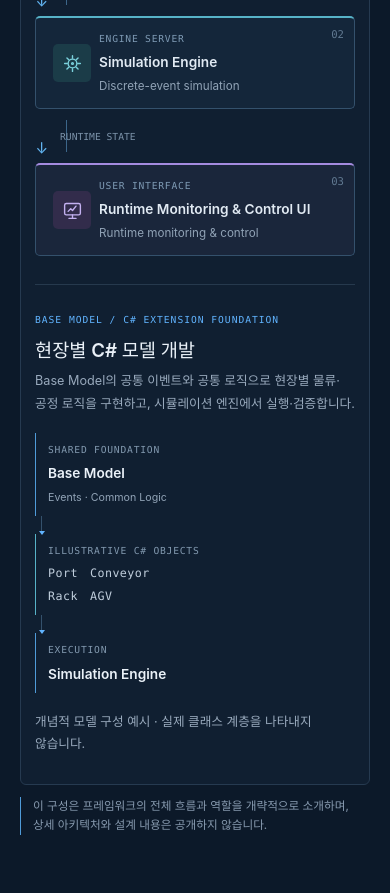
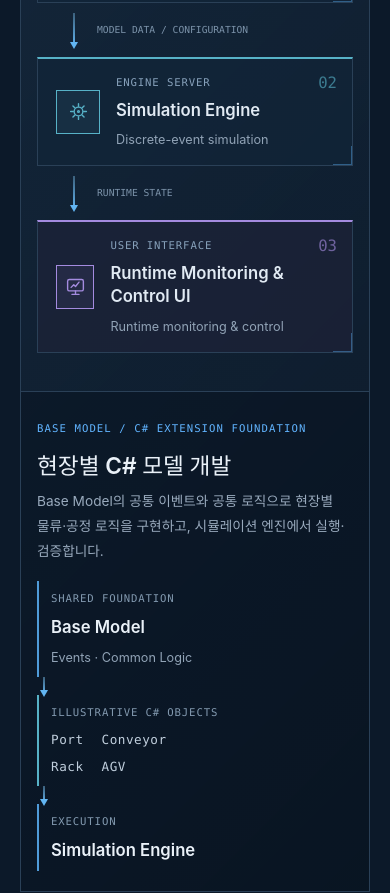
Before and after one commit to kkh3868/My_Portfolio, a React (Vite) app: page / in a window 390 px wide. Shown: the part 3520-4413 px from the top of the page. Built offline with nearby package versions, Linux system fonts and the light colour scheme.

Commit message:
[Fix] 프레임워크 아키텍처 디자인 개선
 - 시스템 구성요소와 Base Model 흐름을 아키텍처 보드로 재구성
 - 반응형 화살표 개선 및 클래스 계층 안내 문구 제거

```diff
--- a/src/App.css
+++ b/src/App.css
@@ -1353,75 +1353,77 @@
 }
 
 .architecture-panel {
-  padding: 20px;
-  background: #101f31;
-  border: 1px solid #263a50;
-  border-radius: 6px;
+  padding: 24px;
+  background:
+    linear-gradient(135deg, rgba(22, 43, 64, 0.6), rgba(11, 24, 39, 0.88)),
+    #101f31;
+  border: 1px solid #2a4057;
 }
 
 .base-model-overview {
-  margin-top: 0;
-  padding: 22px 0 16px;
+  margin: 0 -24px -24px;
+  padding: 24px;
   display: grid;
-  grid-template-columns: minmax(190px, 0.72fr) minmax(0, 1.58fr);
-  align-items: center;
-  gap: 28px;
-  border-top: 1px solid #26394d;
+  grid-template-columns: minmax(230px, 0.78fr) minmax(0, 1.55fr);
+  align-items: center;
+  gap: 36px;
+  background: rgba(5, 15, 27, 0.42);
+  border-top: 1px solid #2a4057;
 }
 
 .base-model-overview__eyebrow {
   color: var(--blue-400);
   font-family: var(--mono);
-  font-size: calc(7px + var(--font-size-increase));
+  font-size: calc(8px + var(--font-size-increase));
   letter-spacing: 0.1em;
 }
 
 .base-model-overview h3 {
-  margin: 7px 0 6px;
+  margin: 10px 0 8px;
   color: #eaf1f8;
-  font-size: calc(16px + var(--font-size-increase));
+  font-size: calc(20px + var(--font-size-increase));
   font-weight: 600;
   line-height: 1.4;
 }
 
 .base-model-overview p {
-  max-width: 420px;
+  max-width: 460px;
   margin: 0;
   color: #99aabd;
-  font-size: calc(10px + var(--font-size-increase));
-  line-height: 1.75;
+  font-size: calc(11px + var(--font-size-increase));
+  line-height: 1.8;
   word-break: keep-all;
 }
 
 .base-model-overview__diagram {
   min-width: 0;
   display: grid;
-  grid-template-columns: minmax(100px, 0.8fr) 24px minmax(145px, 1.2fr) 24px minmax(120px, 1fr);
-  align-items: center;
-  gap: 12px;
+  grid-template-columns: minmax(120px, 0.9fr) 32px minmax(150px, 1.15fr) 32px minmax(130px, 1fr);
+  align-items: center;
+  gap: 14px;
 }
 
 .base-model-stage {
   min-width: 0;
-  min-height: 76px;
-  padding: 10px 0 10px 12px;
+  min-height: 96px;
+  padding: 12px 0 12px 16px;
   display: flex;
   flex-direction: column;
   justify-content: center;
-  gap: 7px;
-  border-left: 1px solid #4f9bd9;
+  gap: 9px;
+  border-left: 2px solid #4f9bd9;
 }
 
 .base-model-stage small {
   color: #8299af;
   font-family: var(--mono);
-  font-size: calc(7px + var(--font-size-increase));
+  font-size: calc(8px + var(--font-size-increase));
   letter-spacing: 0.08em;
 }
 
 .base-model-stage strong {
   color: #eaf1f8;
-  font-size: calc(11px + var(--font-size-increase));
+  font-size: calc(14px + var(--font-size-increase));
   font-weight: 600;
   line-height: 1.35;
   word-break: keep-all;
@@ -1429,7 +1431,7 @@
 
 .base-model-stage > span {
   color: #91a3b6;
-  font-size: calc(8px + var(--font-size-increase));
+  font-size: calc(10px + var(--font-size-increase));
 }
 
 .base-model-stage--objects {
@@ -1441,11 +1443,11 @@
   padding: 0;
   display: grid;
   grid-template-columns: repeat(2, minmax(0, max-content));
-  gap: 5px 12px;
+  gap: 8px 18px;
   list-style: none;
   color: #c1cfdd;
   font-family: var(--mono);
-  font-size: calc(9px + var(--font-size-increase));
+  font-size: calc(10px + var(--font-size-increase));
   letter-spacing: 0.04em;
 }
 
@@ -1454,9 +1456,9 @@
 }
 
 .base-model-overview__arrow {
-  height: 1px;
+  height: 2px;
   position: relative;
-  background: #34516c;
+  background: linear-gradient(90deg, #3c617d, #62b5f2);
 }
 
 .base-model-overview__arrow::after {
@@ -1464,31 +1466,24 @@
   height: 0;
   position: absolute;
   top: 50%;
-  right: -1px;
-  border-top: 3px solid transparent;
-  border-bottom: 3px solid transparent;
-  border-left: 4px solid var(--blue-400);
+  right: -2px;
+  border-top: 4px solid transparent;
+  border-bottom: 4px solid transparent;
+  border-left: 7px solid #62b5f2;
   content: '';
   transform: translateY(-50%);
 }
 
-.base-model-overview__note {
-  grid-column: 1 / -1;
-  justify-self: end;
-  margin: -5px 0 0;
-  color: #71879e;
-  font-size: calc(8px + var(--font-size-increase));
-  text-align: right;
-}
-
 .architecture-panel__header {
   display: flex;
   align-items: center;
   justify-content: space-between;
   color: #8296ab;
   font-family: var(--mono);
-  font-size: calc(8px + var(--font-size-increase));
+  font-size: calc(9px + var(--font-size-increase));
   letter-spacing: 0.1em;
+  padding-bottom: 15px;
+  border-bottom: 1px solid #2a4057;
 }
 
 .architecture-panel__header > span:last-child {
@@ -1506,85 +1501,100 @@
 }
 
 .architecture-flow {
-  padding: 28px 0;
+  padding: 34px 0 38px;
   display: grid;
-  grid-template-columns: minmax(0, 1fr) minmax(105px, 0.45fr) minmax(0, 1fr) minmax(90px, 0.36fr) minmax(0, 1.15fr);
-  align-items: center;
-  gap: 9px;
+  grid-template-columns: minmax(0, 1fr) minmax(100px, 0.4fr) minmax(0, 1fr) minmax(92px, 0.36fr) minmax(0, 1.12fr);
+  align-items: stretch;
+  gap: 14px;
 }
 
 .architecture-node {
-  min-height: 104px;
-  padding: 13px;
+  min-height: 172px;
+  padding: 20px;
   position: relative;
   display: flex;
-  align-items: center;
-  gap: 12px;
-  background: #14263a;
-  border: 1px solid #34516c;
-  border-radius: 5px;
+  flex-direction: column;
+  align-items: flex-start;
+  gap: 18px;
+  background: rgba(18, 37, 57, 0.66);
+  border: 1px solid #2a4057;
+  border-top: 2px solid #4f9bd9;
+}
+
+.architecture-node::after {
+  width: 18px;
+  height: 18px;
+  position: absolute;
+  right: 0;
+  bottom: 0;
+  border-right: 1px solid currentColor;
+  border-bottom: 1px solid currentColor;
+  color: #4f9bd9;
+  content: '';
+  opacity: 0.5;
 }
 
 .architecture-node--server {
-  border-top: 2px solid #4f9bd9;
+  color: #4f9bd9;
 }
 
 .architecture-node--engine {
   border-top-color: #57b2c7;
+  color: #57b2c7;
 }
 
 .architecture-node--ui {
   border-top: 2px solid #a48bdf;
-  background: #1a263b;
+  background: rgba(31, 35, 57, 0.62);
+  color: #a48bdf;
 }
 
 .node-index {
   position: absolute;
-  top: 9px;
-  right: 10px;
-  color: #617991;
-  font-family: var(--mono);
-  font-size: calc(8px + var(--font-size-increase));
+  top: 17px;
+  right: 19px;
+  color: currentColor;
+  font-family: var(--mono);
+  font-size: calc(20px + var(--font-size-increase));
+  font-weight: 500;
+  opacity: 0.62;
 }
 
 .node-icon {
-  width: 38px;
-  height: 38px;
-  flex: 0 0 38px;
+  width: 44px;
+  height: 44px;
   display: grid;
   place-items: center;
-  color: #80c4f6;
-  background: #1c3852;
-  border-radius: 5px;
+  color: inherit;
+  background: rgba(79, 155, 217, 0.08);
+  border: 1px solid currentColor;
 }
 
 .architecture-node--engine .node-icon {
-  color: #7bd1dc;
-  background: #1b3c48;
+  background: rgba(87, 178, 199, 0.08);
 }
 
 .architecture-node--ui .node-icon {
-  color: #c4b1f1;
-  background: #322c4b;
+  background: rgba(164, 139, 223, 0.08);
 }
 
 .node-content {
   min-width: 0;
   display: flex;
   flex-direction: column;
-  gap: 6px;
+  gap: 8px;
 }
 
 .node-content small {
-  color: #7e9ab4;
-  font-family: var(--mono);
-  font-size: calc(7px + var(--font-size-increase));
+  color: #87a1bb;
+  font-family: var(--mono);
+  font-size: calc(8px + var(--font-size-increase));
   letter-spacing: 0.08em;
 }
 
 .node-content strong {
   color: #e1eaf3;
-  font-size: calc(11px + var(--font-size-increase));
+  font-size: calc(14px + var(--font-size-increase));
   font-weight: 600;
   line-height: 1.4;
   word-break: keep-all;
@@ -1592,49 +1602,60 @@
 
 .node-content > span {
   color: #91a3b6;
-  font-size: calc(9px + var(--font-size-increase));
-  line-height: 1.4;
+  font-size: calc(10px + var(--font-size-increase));
+  line-height: 1.5;
   word-break: keep-all;
 }
 
 .flow-connector {
   min-width: 0;
-  position: relative;
   display: flex;
   flex-direction: column;
   align-items: center;
-  gap: 9px;
+  justify-content: center;
+  gap: 13px;
 }
 
 .connector-label {
   color: #7c93aa;
   font-family: var(--mono);
-  font-size: calc(6px + var(--font-size-increase));
+  font-size: calc(7px + var(--font-size-increase));
   line-height: 1.6;
   text-align: center;
 }
 
+.connector-track {
+  width: 100%;
+  height: 2px;
+  position: relative;
+}
+
 .connector-line {
   width: 100%;
-  height: 1px;
-  background: #3c668a;
+  height: 2px;
+  display: block;
+  background: linear-gradient(90deg, #3c617d, #62b5f2);
 }
 
 .connector-arrow {
+  width: 0;
+  height: 0;
   position: absolute;
-  top: 9px;
-  right: -1px;
-  color: #62b5f2;
-  font-size: calc(13px + var(--font-size-increase));
+  top: 50%;
+  right: -2px;
+  border-top: 4px solid transparent;
+  border-bottom: 4px solid transparent;
+  border-left: 7px solid #62b5f2;
+  font-size: 0;
   transform: translateY(-50%);
 }
 
 .architecture-panel-note {
-  margin: 12px 0 0;
-  padding-left: 12px;
-  color: #879aaf;
+  margin: 16px 0 0;
+  padding: 2px 0 2px 14px;
+  color: #91a3b6;
   border-left: 1px solid #4f9bd9;
-  font-size: calc(9px + var(--font-size-increase));
+  font-size: calc(10px + var(--font-size-increase));
   line-height: 1.65;
   word-break: keep-all;
 }
@@ -1897,13 +1918,12 @@
   }
 
   .architecture-flow {
-    grid-template-columns: minmax(0, 1fr) minmax(70px, 0.34fr) minmax(0, 1fr) minmax(65px, 0.3fr) minmax(0, 1.1fr);
-    gap: 6px;
+    grid-template-columns: minmax(0, 1fr) minmax(82px, 0.4fr) minmax(0, 1fr) minmax(78px, 0.36fr) minmax(0, 1.1fr);
+    gap: 10px;
   }
 
   .architecture-node {
-    padding: 11px 9px;
-    gap: 8px;
+    padding: 16px 14px;
   }
 }
 
@@ -1963,48 +1983,59 @@
   }
 
   .architecture-node {
-    min-height: 82px;
-    padding: 14px 17px;
+    min-height: 92px;
+    padding: 16px 18px;
+    flex-direction: row;
+    align-items: center;
+    gap: 16px;
+  }
+
+  .node-index {
+    top: 12px;
+    right: 15px;
+    font-size: calc(13px + var(--font-size-increase));
   }
 
   .flow-connector {
     min-height: 54px;
     display: grid;
-    grid-template-columns: 1fr 20px;
+    grid-template-columns: 16px minmax(0, 1fr);
     align-items: center;
     justify-items: start;
-    gap: 0 12px;
-    padding-left: 25px;
-  }
-
-  .connector-line {
-    width: 1px;
-    height: 32px;
+    gap: 0 14px;
+    padding-left: 30px;
+  }
+
+  .connector-track {
+    width: 2px;
+    height: 34px;
     grid-column: 1;
     grid-row: 1;
     justify-self: start;
     margin-left: 6px;
-    background: #3c668a;
+    background: linear-gradient(180deg, #3c617d, #62b5f2);
+  }
+
+  .connector-line {
+    width: 2px;
+    height: 100%;
+    background: transparent;
   }
 
   .connector-arrow {
     top: auto;
     right: auto;
-    bottom: 4px;
-    left: 0;
-    color: #62b5f2;
-    font-size: 0;
-    transform: rotate(90deg);
-  }
-
-  .connector-arrow::after {
-    content: '→';
-    display: block;
-    font-size: calc(13px + var(--font-size-increase));
+    bottom: -2px;
+    left: 50%;
+    border-top: 7px solid #62b5f2;
+    border-right: 4px solid transparent;
+    border-bottom: 0;
+    border-left: 4px solid transparent;
+    transform: translateX(-50%);
   }
 
   .connector-label {
-    grid-column: 1 / -1;
+    grid-column: 2;
     grid-row: 1;
     text-align: left;
     font-size: calc(7px + var(--font-size-increase));
@@ -2260,7 +2291,8 @@
   }
 
   .base-model-overview {
-    padding: 18px 0 14px;
+    margin: 0 -16px -16px;
+    padding: 20px 16px;
   }
 
   .base-model-overview__diagram {
@@ -2274,27 +2306,22 @@
   }
 
   .base-model-overview__arrow {
-    width: 1px;
+    width: 2px;
     height: 18px;
     margin-left: 6px;
+    background: linear-gradient(180deg, #3c617d, #62b5f2);
   }
 
   .base-model-overview__arrow::after {
     top: auto;
     right: auto;
-    bottom: -1px;
+    bottom: -2px;
     left: 50%;
-    border-top: 4px solid var(--blue-400);
-    border-right: 3px solid transparent;
+    border-top: 7px solid #62b5f2;
+    border-right: 4px solid transparent;
     border-bottom: 0;
-    border-left: 3px solid transparent;
+    border-left: 4px solid transparent;
     transform: translateX(-50%);
-  }
-
-  .base-model-overview__note {
-    justify-self: start;
-    margin-top: 4px;
-    text-align: left;
   }
 
   .component-grid,
@@ -2337,7 +2364,7 @@
   }
 
   .architecture-panel {
-    padding: 14px;
+    padding: 16px;
   }
 
   .architecture-panel__header {
--- a/src/sections/FrameworkArchitectureSection.tsx
+++ b/src/sections/FrameworkArchitectureSection.tsx
@@ -26,9 +26,11 @@ export function FrameworkArchitectureSection() {
               </span>
             </article>
             <div className="flow-connector">
-              <span className="connector-line" />
               <span className="connector-label">MODEL DATA / CONFIGURATION</span>
-              <span className="connector-arrow" aria-hidden="true">→</span>
+              <span className="connector-track" aria-hidden="true">
+                <span className="connector-line" />
+                <span className="connector-arrow">→</span>
+              </span>
             </div>
             <article className="architecture-node architecture-node--server architecture-node--engine">
               <span className="node-index">02</span>
@@ -40,9 +42,11 @@ export function FrameworkArchitectureSection() {
               </span>
             </article>
             <div className="flow-connector">
-              <span className="connector-line" />
               <span className="connector-label">RUNTIME STATE</span>
-              <span className="connector-arrow" aria-hidden="true">→</span>
+              <span className="connector-track" aria-hidden="true">
+                <span className="connector-line" />
+                <span className="connector-arrow">→</span>
+              </span>
             </div>
             <article className="architecture-node architecture-node--ui">
               <span className="node-index">03</span>
@@ -85,9 +89,6 @@ export function FrameworkArchitectureSection() {
                 <strong>Simulation Engine</strong>
               </div>
             </div>
-            <p className="base-model-overview__note">
-              개념적 모델 구성 예시 · 실제 클래스 계층을 나타내지 않습니다.
-            </p>
           </aside>
         </div>
         <p className="architecture-panel-note">
```
